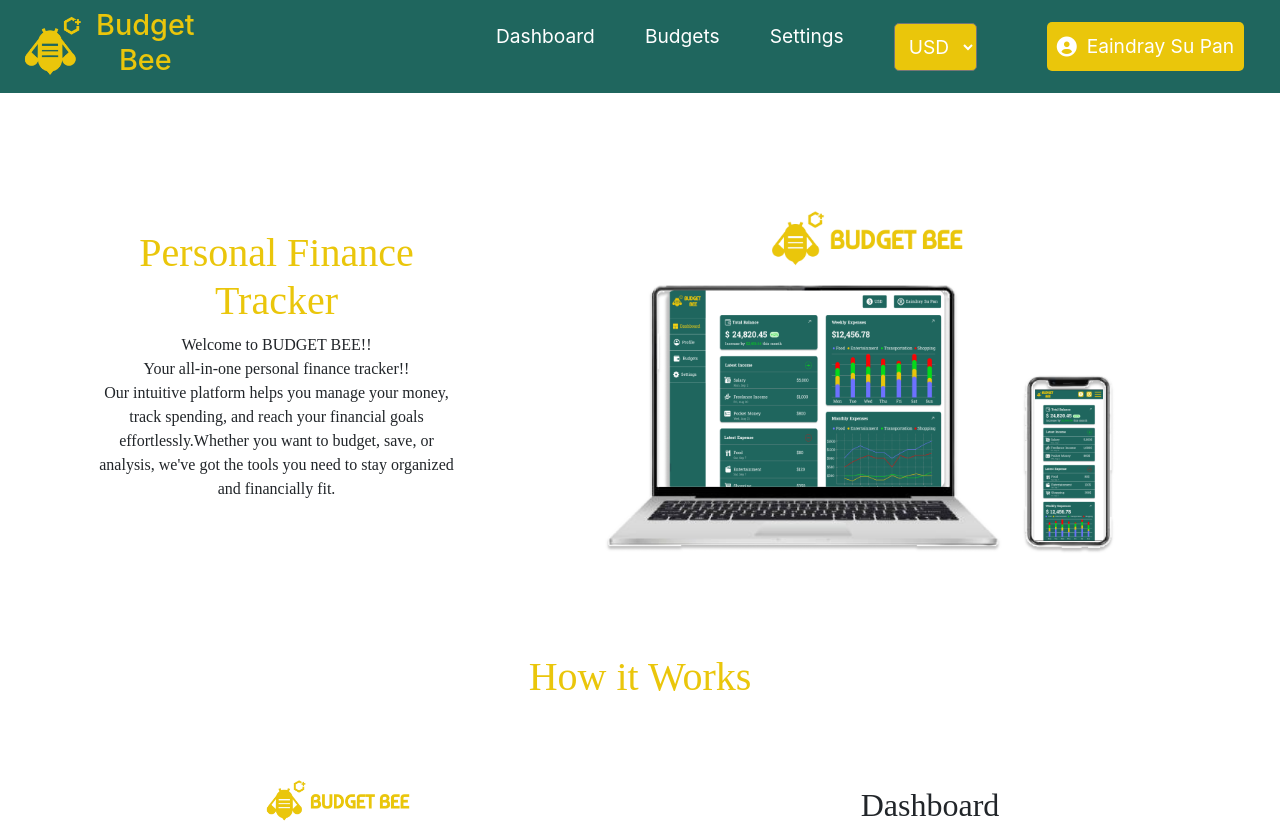
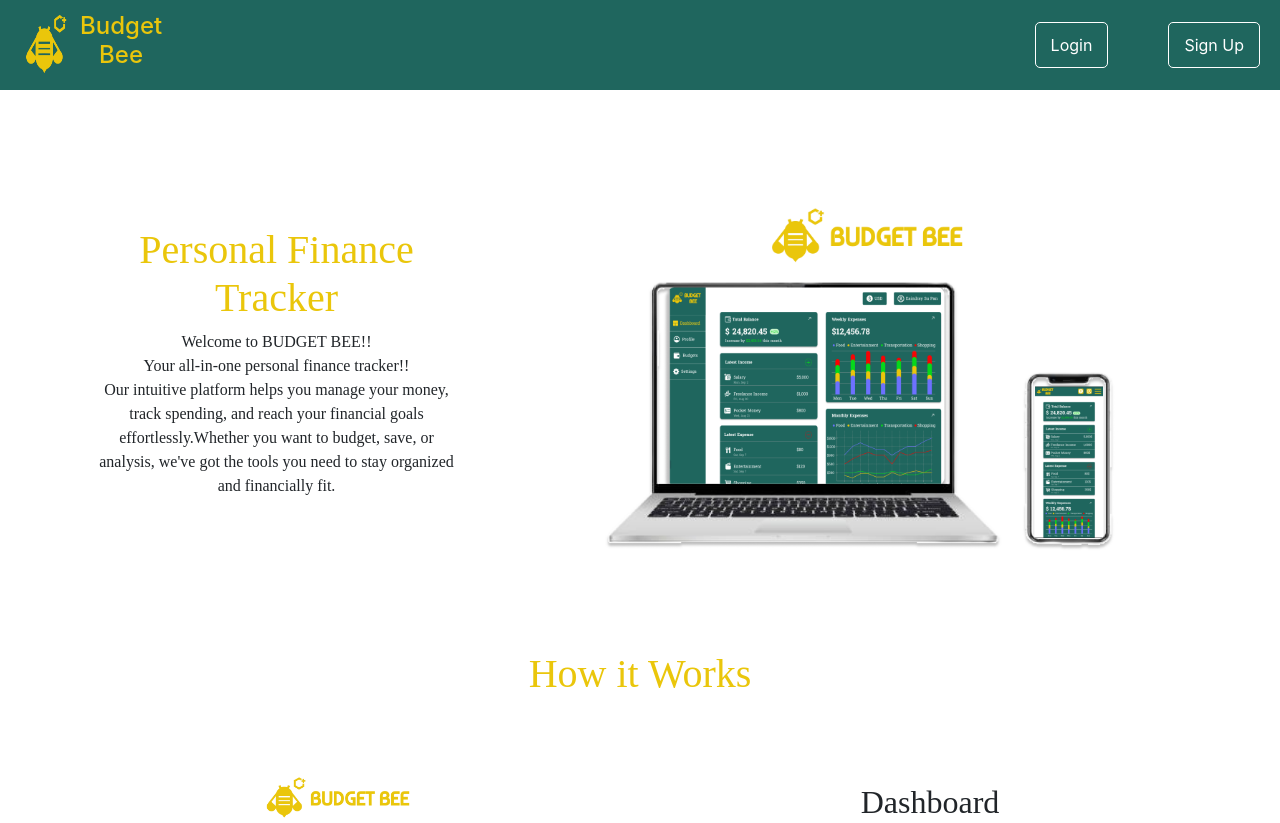
Before and after one commit to eaindraysupan1005/financetracker, a React (Create React App) app in the folder finance-tracker-app/: page / in a window 1280 px wide. Shown: the top 823 px of the page. Built offline with nearby package versions, Linux system fonts and the light colour scheme; a small style sheet from the web is missing; a web font is replaced by a local one.

Commit message:
Irene Navbar

```diff
--- a/finance-tracker-app/src/App.js
+++ b/finance-tracker-app/src/App.js
@@ -1,29 +1,37 @@
-// src/App.js
 import './App.css';
 import React from "react";
-import Layout from './components/Layout/Layout'; // Adjust the path as necessary
-import Home from './components/Layout/Home';
-import { BrowserRouter, Route,Routes } from 'react-router-dom';
-import Navbar from "./components/Common/Navbar";  // Importing the Navbar
-import Budget from "./components/finance/Budget";  // Importing the Budget page
+import { BrowserRouter, Routes, Route } from 'react-router-dom';
+import Layout from './components/Layout/Layout';  // Import the Layout component
+import Home from './components/Layout/Home';  // Import Home
+import Footer from './components/Common/Footer';
+import Budget from './components/finance/Budget';  // Import Budget page
+import NavHome from './components/finance/NavHome'; // Import NavHome for Home Page
 
 const App = () => {
   const username = 'Eaindray Su Pan';
+
   return (
     <div className="App">
       <BrowserRouter>
-      <Navbar username={username}/>
-     <Layout>
         <Routes>
-          <Route path="/" element={<Home />} />
+          <Route path="/" element={
+            <>
+              <NavHome />
+              <Home />
+            </>
+          } />
+          {/* NavHome only on home page */}
+          <Route element={<Layout username={username} />}>  {/* Layout for the rest */}
+
           <Route path="/dashboard" element={<div>Dashboard Page</div>} />
           <Route path="/budgets" element={<Budget />} />  {/* Route to Budget */}
           <Route path="/settings" element={<div>Settings Page</div>} />
+
+          </Route>
         </Routes>
-     </Layout>
+        <Footer />
       </BrowserRouter>
     </div>
-
   );
 };
 
--- a/finance-tracker-app/src/components/Layout/Layout.js
+++ b/finance-tracker-app/src/components/Layout/Layout.js
@@ -1,16 +1,18 @@
-// src/components/Layout/Layout.js
+// src/components/Layout.js
 import React from 'react';
-import Footer from '../Common/Footer'; // Adjust path as necessary
-import './Layout.css';  // Ensure this file is linked correctly
+import { Outlet } from 'react-router-dom';
+import Navbar from '../Common/Navbar';  // Adjust the path as necessary
+  // Adjust the path as necessary
+// If you have styles for layout
 
-const Layout = ({ children }) => {
+const Layout = ({ username }) => {
   return (
-    <div className="app-container">
+    <div className="layout">
+      <Navbar username={username} />
+      <main className="main-content">
+        <Outlet />  {/* This will render the matched child route */}
+      </main>
 
-      <main className="main-content">{children}</main>
-
-      <Footer/>
-    {/* The footer will be rendered after all content */}
     </div>
   );
 };
--- /dev/null
+++ b/finance-tracker-app/src/components/finance/NavHome.css
@@ -0,0 +1,47 @@
+/* src/components/NavHome.css */
+/* #1f665e green
+    #eac60b yellow
+    #ffe662 hover
+ */
+ .navbar {
+    display: flex;
+    justify-content: space-between;
+    align-items: center;
+    padding: 10px 20px;
+    background-color: #1f665e; /* Change to your preferred background color */
+    color: white;
+  }
+
+  .logo {
+    display: flex;
+    align-items: center;
+  }
+
+  .logo-img {
+    max-width: 50px; /* Adjust the size of your logo as needed */
+    margin-right: 10px;
+  }
+
+  .logo-title {
+    font-size: 1.5rem; /* Adjust the font size as needed */
+  }
+
+  .main-nav {
+    display: flex;
+    align-items: center;
+  }
+
+  .nav-button {
+    background-color: transparent; /* Or a specific color */
+    color: white;
+    border: 1px solid white; /* Border color */
+    border-radius: 5px;
+    padding: 10px 15px;
+    margin-left: 10px; /* Space between buttons */
+    cursor: pointer;
+    font-size: 1rem; /* Adjust font size as needed */
+  }
+
+  .nav-button:hover {
+    background-color: rgba(255, 255, 255, 0.2); /* Hover effect */
+  }
--- /dev/null
+++ b/finance-tracker-app/src/components/finance/NavHome.js
@@ -0,0 +1,22 @@
+import React from 'react';
+import './NavHome.css';  // Import the CSS file
+
+const NavHome = () => {
+  return (
+    <nav className="navbar">
+      {/* Logo */}
+      <div className="logo">
+        <img src="/logo.png" alt="Logo" className="logo-img" />
+        <h1 className='logo-title'>Budget Bee</h1>
+      </div>
+
+      <div className='main-nav'>
+        {/* Buttons */}
+        <button className='nav-button login'>Login</button>
+        <button className='nav-button signup'>Sign Up</button>
+      </div>
+    </nav>
+  );
+};
+
+export default NavHome;
```
Also changed, not shown: finance-tracker-app/src/components/Layout/Layout.css (deleted, +0 -27 lines), finance-tracker-app/src/components/Layout/LayoutWithHeader.js (deleted, +0 -15 lines), finance-tracker-app/src/components/finance/Login.css (added, +61 -0 lines), finance-tracker-app/src/components/finance/Login.js (added, +24 -0 lines). Lines whose indentation alone changed are shown as unchanged.
